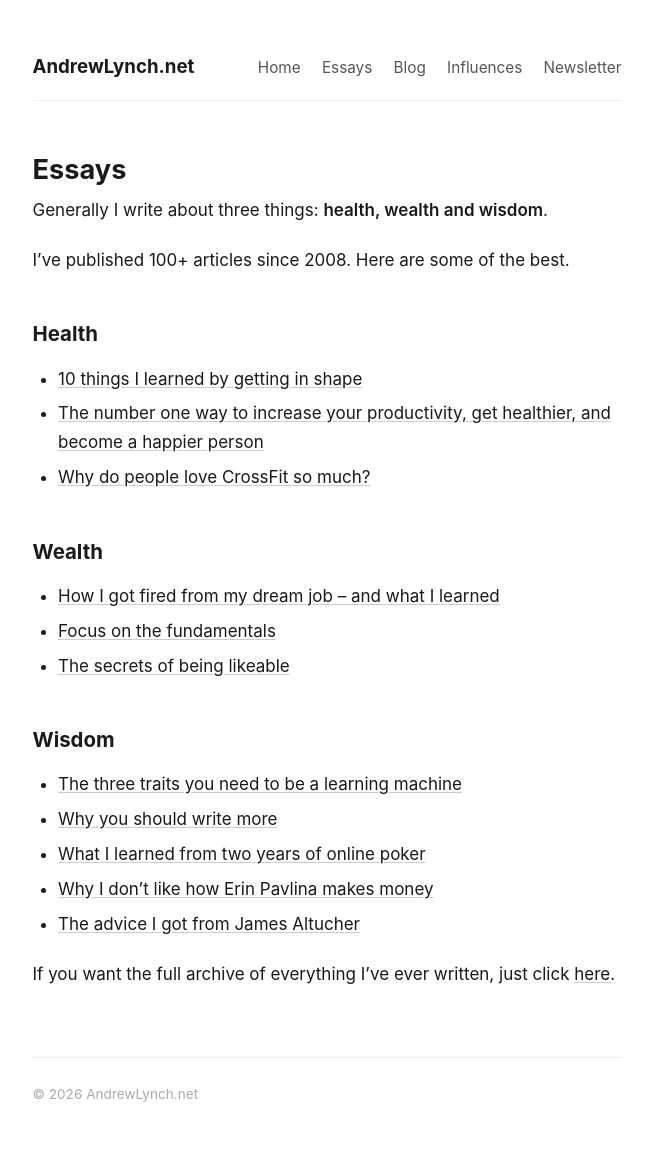
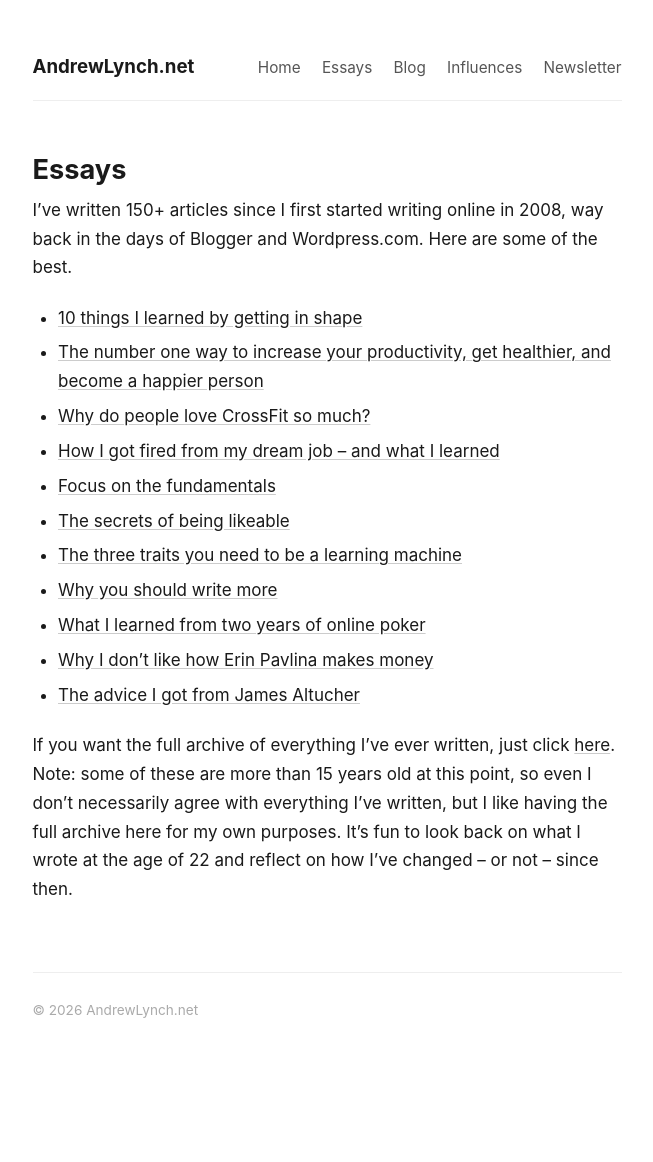
Before and after one commit to andrewglynch/andrewlynch-net, a Jekyll site: the page built from essays.md, in a window 1280 px wide. Shown: the whole page, without its empty margins (313-966 px from the left). Built offline with Jekyll 4.4.1, drawn with Linux system fonts in a browser that asks for light colours; after the commit the page ends 1077 px from its top, so only the background shows below that.

Commit message:
minor chnages to essays page

```diff
--- a/essays.md
+++ b/essays.md
@@ -4,28 +4,18 @@ title: Essays
 permalink: /essays
 ---
 
-Generally I write about three things: **health, wealth and wisdom**.
-
-I've published 100+ articles since 2008. Here are some of the best.
-
-## Health
+I've written 150+ articles since I first started writing online in 2008, way back in the days of Blogger and Wordpress.com. Here are some of the best.
 
 - [10 things I learned by getting in shape](/blog/10-things-i-learned-by-getting-in-shape)
 - [The number one way to increase your productivity, get healthier, and become a happier person](/blog/the-number-one-way-to-increase-your-productivity-get-healthier-and-become-a-happier-person)
 - [Why do people love CrossFit so much?](/blog/why-do-people-love-crossfit-so-much)
-
-## Wealth
-
 - [How I got fired from my dream job -- and what I learned](/blog/how-i-got-fired-from-my-dream-job-and-what-i-learned)
 - [Focus on the fundamentals](/blog/focus-on-the-fundamentals)
 - [The secrets of being likeable](/blog/the-secrets-of-being-likeable)
-
-## Wisdom
-
 - [The three traits you need to be a learning machine](/blog/the-three-traits-you-need-to-be-a-learning-machine)
 - [Why you should write more](/blog/why-you-should-write-more)
 - [What I learned from two years of online poker](/blog/what-i-learnt-from-two-years-of-online-poker)
 - [Why I don't like how Erin Pavlina makes money](/blog/update-on-erin-pavlina-and-why-i-disagree-with-what-she-does-so-much)
 - [The advice I got from James Altucher](/blog/everyone-should-be-more-like-james-altucher)
 
-If you want the full archive of everything I've ever written, just click [here](/blog).
+If you want the full archive of everything I've ever written, just click [here](/blog). Note: some of these are more than 15 years old at this point, so even I don't necessarily agree with everything I've written, but I like having the full archive here for my own purposes. It's fun to look back on what I wrote at the age of 22 and reflect on how I've changed -- or not -- since then.
```
